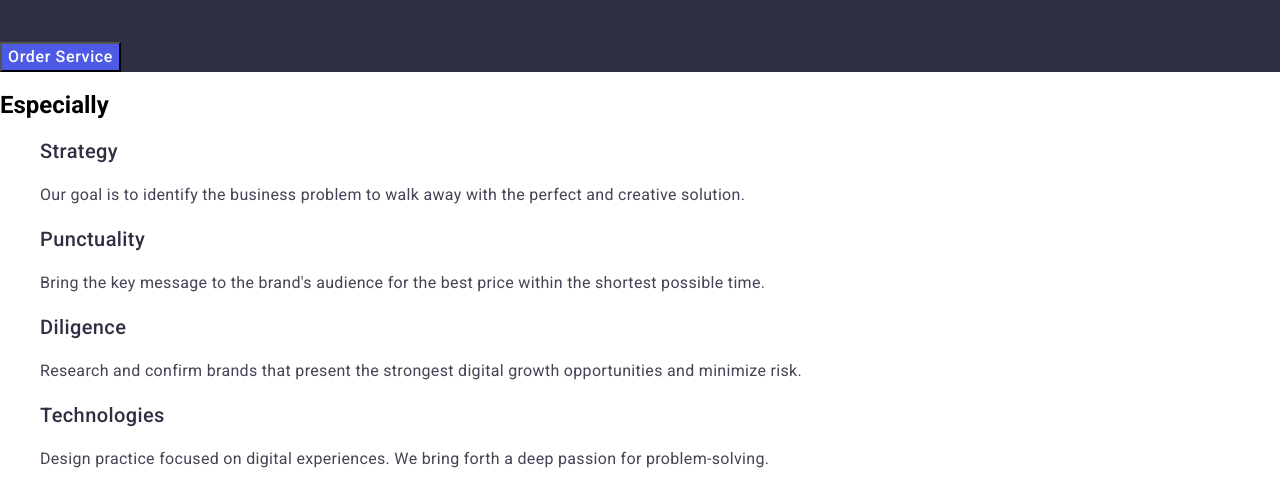
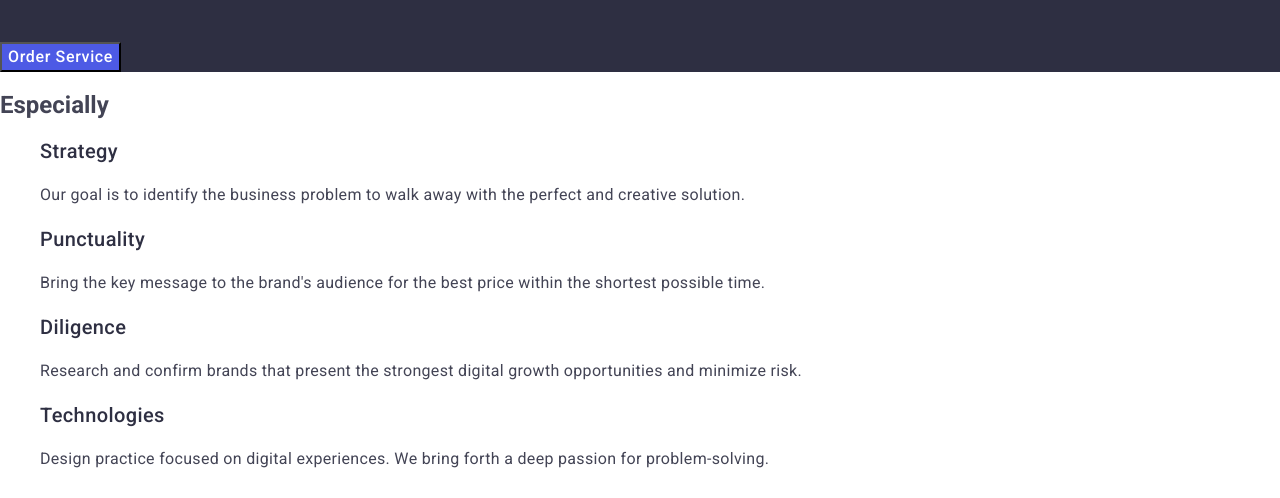
Before and after one commit to YaroslavOrlov17/goit-markup-hw-02, a plain HTML site: page index.html in a window 1280 px wide. Shown: the part 287-785 px from the top of the page. Drawn offline with nearby package versions, Linux system fonts and the light colour scheme.

Commit message:
hmw-final-4

```diff
--- a/style.css
+++ b/css/style.css
@@ -1,6 +1,7 @@
 body {
     font-family: "Roboto", sans-serif;
-    color: #434455 background-color: #fff;
+    color: #434455;
+    background-color: #fff;
 }
 
 ul {
--- a/index.html
+++ b/index.html
@@ -10,7 +10,7 @@
     <link rel="preconnect" href="https://fonts.gstatic.com" crossorigin>
     <link href="https://fonts.googleapis.com/css2?family=Raleway:wght@700&family=Roboto:wght@400;500;700&display=swap"
         rel="stylesheet">
-    <link rel="stylesheet" href="./style.css">
+    <link rel="stylesheet" href="./css/style.css">
 </head>
 
 <body>
```
